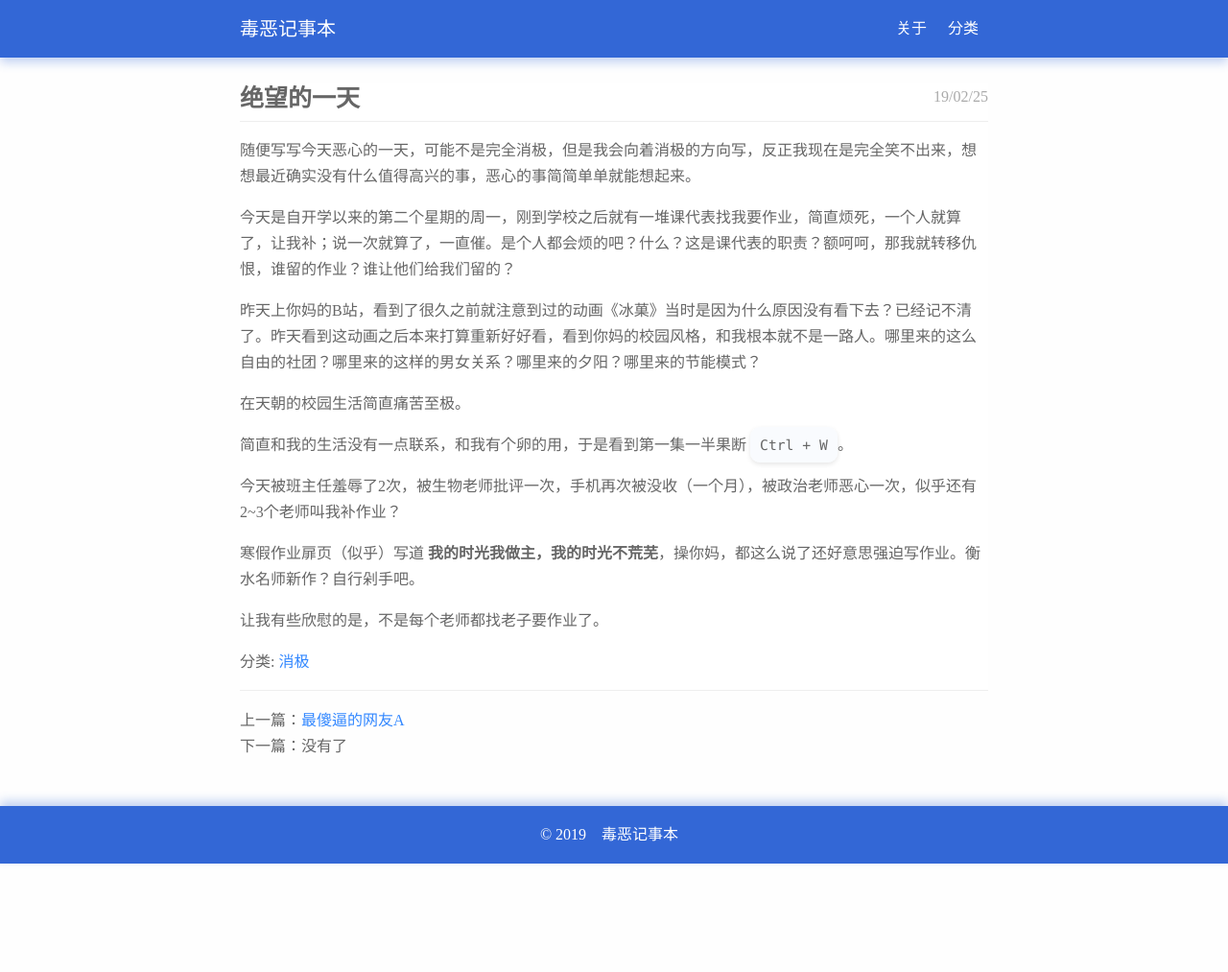
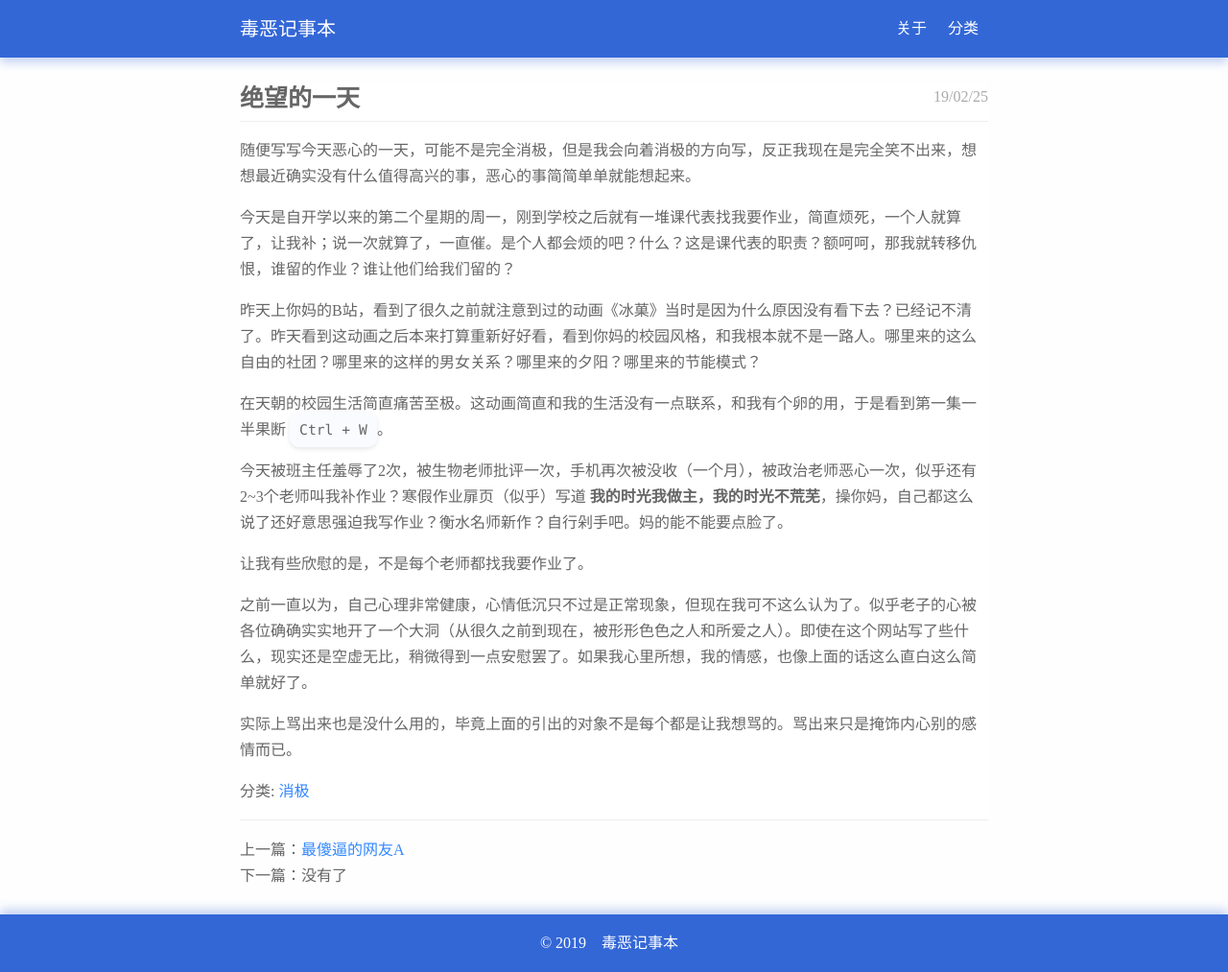
Before and after one commit to telechoc/telechoc.github.io, a Jekyll site: the page built from _posts/2019-02-25-bad-day.md, in a window 1280 px wide. Shown: the whole page at 96% size. Built offline with Jekyll 4.4.1, drawn with Linux system fonts in a browser that asks for light colours; before the commit the page ends 900 px from its top, so only the background shows below that.

Commit message:
Update 2019-02-25-bad-day.md

```diff
--- a/_posts/2019-02-25-bad-day.md
+++ b/_posts/2019-02-25-bad-day.md
@@ -10,12 +10,12 @@ category: 消极
 
 昨天上你妈的B站，看到了很久之前就注意到过的动画《冰菓》当时是因为什么原因没有看下去？已经记不清了。昨天看到这动画之后本来打算重新好好看，看到你妈的校园风格，和我根本就不是一路人。哪里来的这么自由的社团？哪里来的这样的男女关系？哪里来的夕阳？哪里来的节能模式？
 
-在天朝的校园生活简直痛苦至极。
+在天朝的校园生活简直痛苦至极。这动画简直和我的生活没有一点联系，和我有个卵的用，于是看到第一集一半果断 `Ctrl + W`。
 
-简直和我的生活没有一点联系，和我有个卵的用，于是看到第一集一半果断 `Ctrl + W`。
+今天被班主任羞辱了2次，被生物老师批评一次，手机再次被没收（一个月），被政治老师恶心一次，似乎还有2~3个老师叫我补作业？寒假作业扉页（似乎）写道 **我的时光我做主，我的时光不荒芜**，操你妈，自己都这么说了还好意思强迫我写作业？衡水名师新作？自行剁手吧。妈的能不能要点脸了。
 
-今天被班主任羞辱了2次，被生物老师批评一次，手机再次被没收（一个月），被政治老师恶心一次，似乎还有2~3个老师叫我补作业？
+让我有些欣慰的是，不是每个老师都找我要作业了。
 
-寒假作业扉页（似乎）写道 **我的时光我做主，我的时光不荒芜**，操你妈，都这么说了还好意思强迫写作业。衡水名师新作？自行剁手吧。
+之前一直以为，自己心理非常健康，心情低沉只不过是正常现象，但现在我可不这么认为了。似乎老子的心被各位确确实实地开了一个大洞（从很久之前到现在，被形形色色之人和所爱之人）。即使在这个网站写了些什么，现实还是空虚无比，稍微得到一点安慰罢了。如果我心里所想，我的情感，也像上面的话这么直白这么简单就好了。
 
-让我有些欣慰的是，不是每个老师都找老子要作业了。
+实际上骂出来也是没什么用的，毕竟上面的引出的对象不是每个都是让我想骂的。骂出来只是掩饰内心别的感情而已。
```
